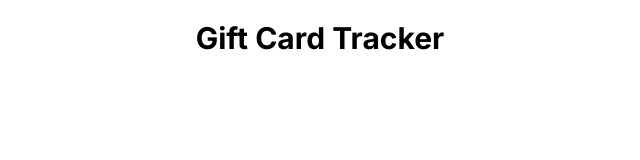
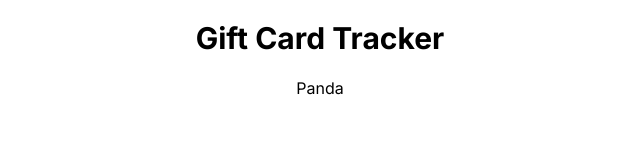
Before and after one commit to brandonmcconathy/gift-card-tracker, a Next.js app: page / in a window 1280 px wide. Shown: the top 160 px of the page, without its empty margins (320-960 px from the left). Built offline with nearby package versions, Linux system fonts and the light colour scheme.

Commit message:
Added start of gift card place display

```diff
--- /dev/null
+++ b/src/app/components/placedisplay.tsx
@@ -0,0 +1,10 @@
+export default function PlaceDisplay({data}:any) {
+
+  const {name} = data
+
+  return(
+    <div>
+      <h1>{name}</h1>
+    </div>
+  )
+}
--- a/src/app/page.tsx
+++ b/src/app/page.tsx
@@ -1,8 +1,15 @@
+import PlaceDisplay from "./components/placedisplay";
 
 export default function Home() {
+
+  const data = {name: "Panda"}
+
   return (
-    <main className="flex justify-center items-center">
+    <main className="flex flex-col justify-center items-center">
       <h1 className="my-5 text-3xl font-bold">Gift Card Tracker</h1>
+      <div>
+        <PlaceDisplay data={data} />
+      </div>
     </main>
   )
 }
```
